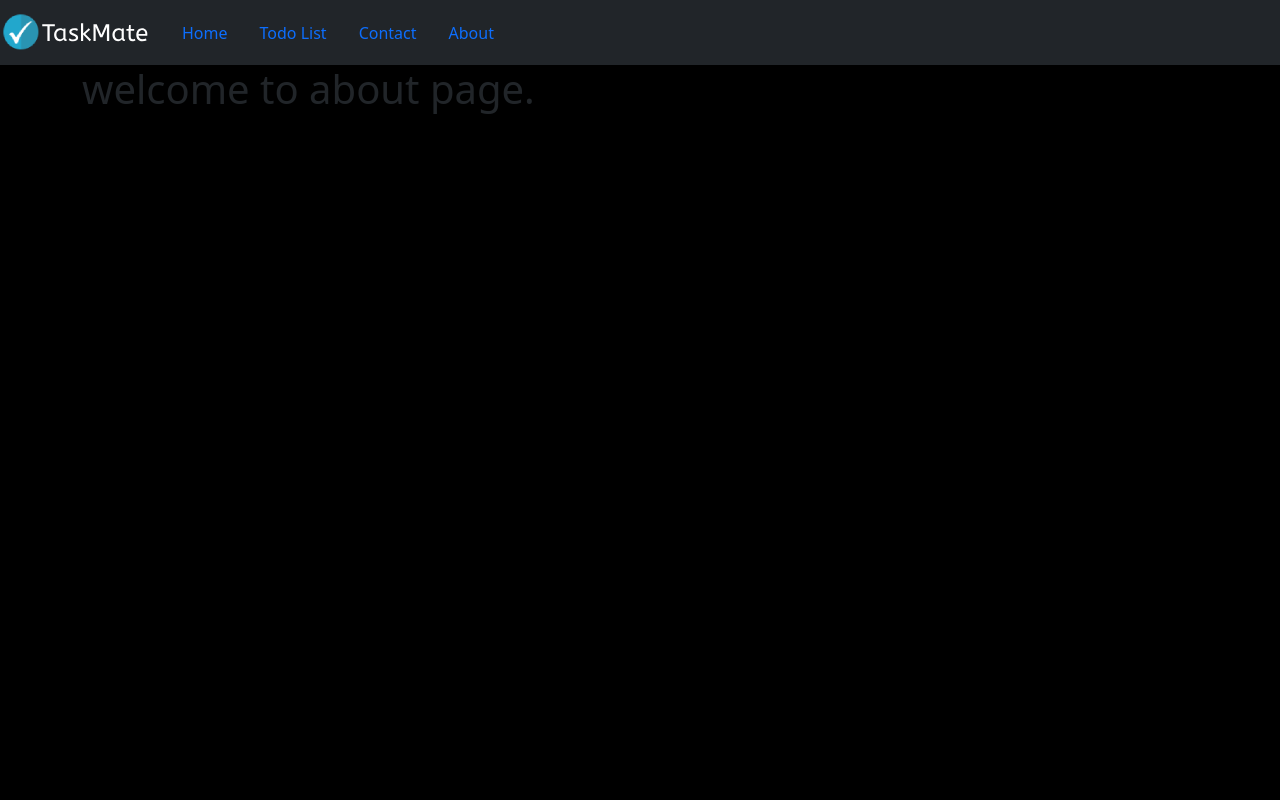
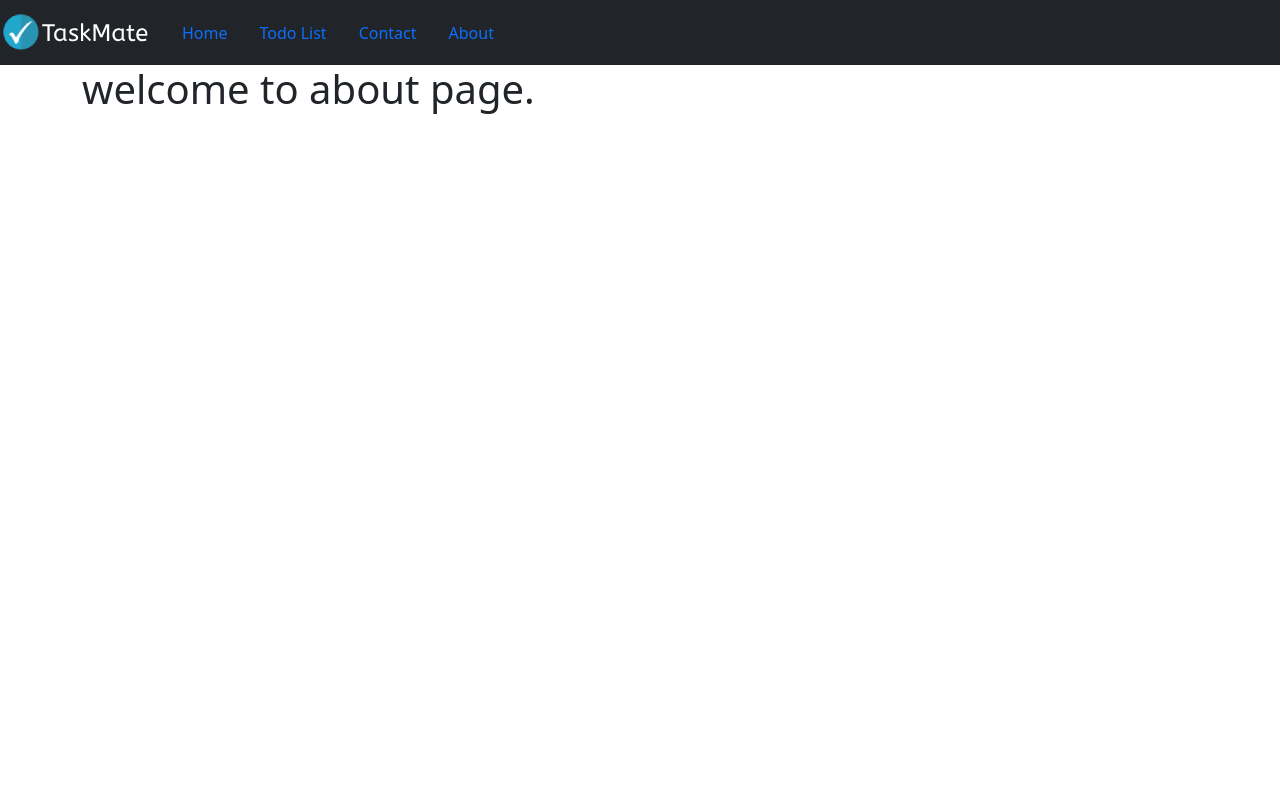
Before and after one commit to angelAL21/todolist_django, a Django app: page /about in a window 1280 px wide. Run offline with Django 4.2, Linux system fonts and the light colour scheme.

Commit message:
changed bg color to white

```diff
--- a/templates/base.html
+++ b/templates/base.html
@@ -25,7 +25,7 @@
         </div>
       </nav>
   </head>
-  <body class="bg-black">
+  <body class="bg-white">
     {% block content %}
     {% endblock content %}
 
```
